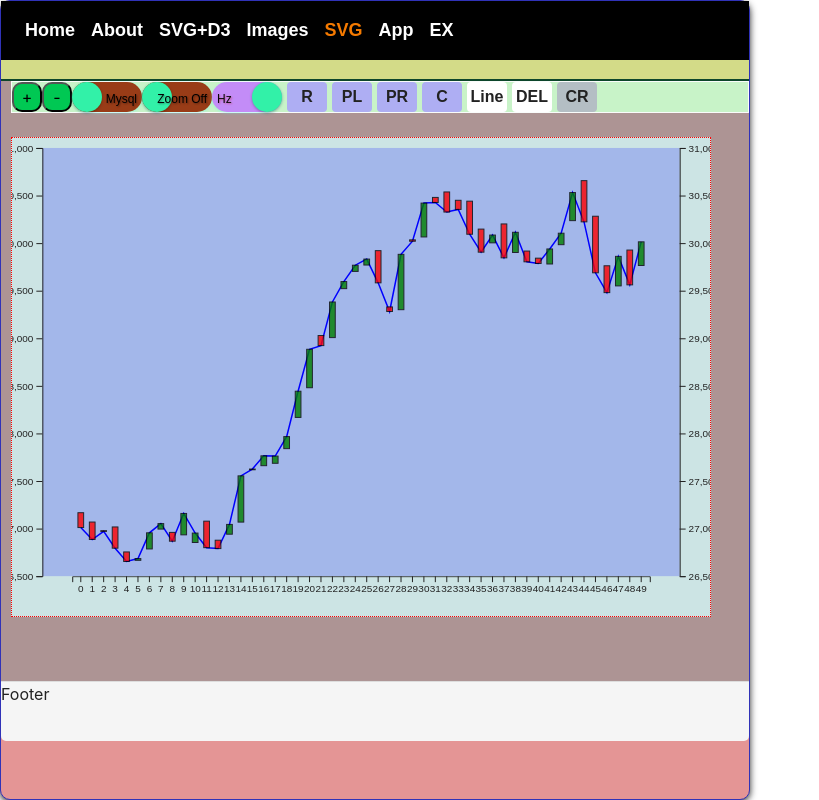
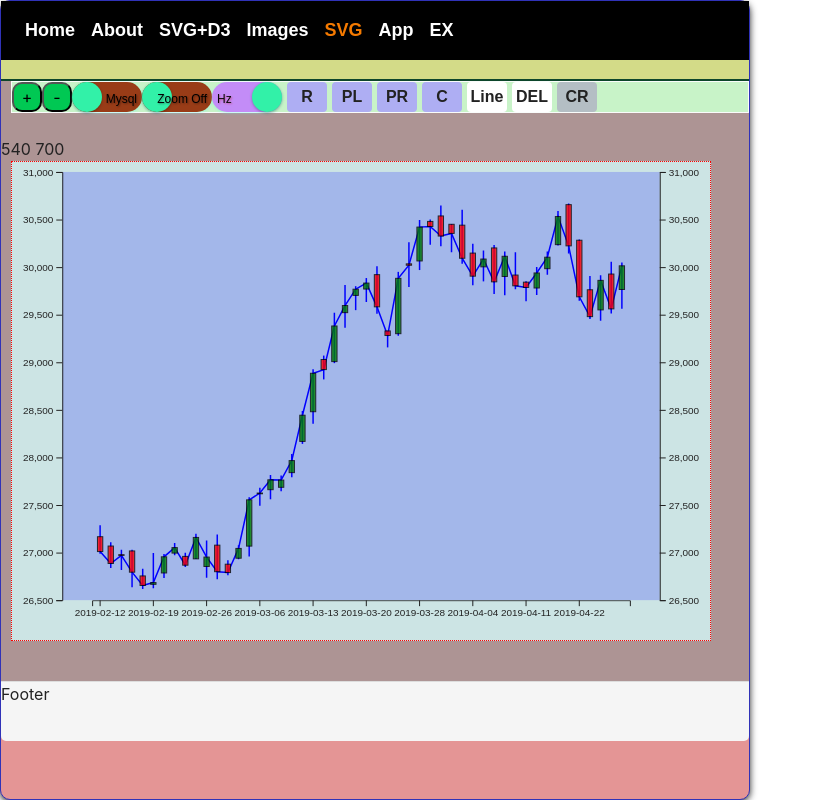
Before and after one commit to anuruddhhit07/baseApp, a React (Create React App) app: page /svgimg in a window 1280 px wide. Shown: the whole page, without its empty margins (0-819 px from the left). Built offline with nearby package versions, Linux system fonts and the light colour scheme; a web font is replaced by a local one.

Commit message:
Update 5 files

```diff
--- a/src/Component/FunctionRed/Axis/Axis.js
+++ b/src/Component/FunctionRed/Axis/Axis.js
@@ -16,12 +16,14 @@ const Axis = (props) => {
 
         if (props.orient=='bottom'){
             var AxisGenerator = d3.axisBottom(props.scale)
-            .tickFormat(
-                (d,i) => {
-                    console.log(d,i);
-                    return i
-                }
-              )
+            //.tickFormat(
+              //  (d,i) => {
+             //       console.log(d,i);
+               //     return i
+              //  }
+            //  )
+              .tickFormat(d3.timeFormat("%Y-%m-%d"))
+              .tickValues(props.scale.domain().filter(function(d,i){ return !(i%5)}));
             // .ticks(20)
             // .tickFormat((date)=>multiFormat(date))
             //var xAxisGrid = d3.axisBottom(props.scale).tickSize(-200).tickFormat('').ticks(10);
--- a/src/Component/FunctionRed/ChartContainer.jsx
+++ b/src/Component/FunctionRed/ChartContainer.jsx
@@ -103,8 +103,8 @@ const [scalebandrange,setscalebandrange]=useState(null)
 
   useEffect(() => {
     setstart(true);
-    setscalebandrange(xScaleband.range())
-  }, [data]);
+  //  setscalebandrange(xScaleband.range())
+  }, [data,width,margin]);
 
   if (start) {
     // console.log(data[1].time);
@@ -229,6 +229,7 @@ console.log(scalebandrange);
         {" "}
         T
       </div>
+      <div> {widthchart}  {width} </div>
 
       <ZoomCanvas
         data={data}
--- a/src/Component/FunctionRed/Controller/Controller.js
+++ b/src/Component/FunctionRed/Controller/Controller.js
@@ -47,7 +47,7 @@ const useController = ({ data, width, height,margin,currentGlobalZoomState }) =>
 
   const xScaleband = useMemo(
     () => d3.scaleBand().domain(data.map(d => d.time)).range([margin.padding_left, width+margin.padding_left]).padding(.5),
-    [xMin, xMax, width,currentGlobalZoomState]
+    [xMin, xMax, width,currentGlobalZoomState,width,height,margin]
      );
 
 
--- a/src/Component/FunctionRed/Reducer/dimsion_red.js
+++ b/src/Component/FunctionRed/Reducer/dimsion_red.js
@@ -11,8 +11,8 @@ import {
   const heightmain=480
   const top=10
   const bottom=40
-  const left=30
-  const right=30
+  const left=50
+  const right=50
   const padding_left=30
   const padding_right=30
 
@@ -42,7 +42,7 @@ import {
         ...state,
         width: state.width + action.payload?.width_inc,
         height: state.height + action.payload?.height_inc,
-        widthchart:state.width + action.payload?.width_inc-state.margin.left-state.margin.right,
+        widthchart:state.width + action.payload?.width_inc-state.margin.left-state.margin.right-state.margin.padding_left-state.margin.padding_right,
         heightchart:state.height + action.payload?.height_inc-state.margin.bottom-state.margin.top
       };
 
--- a/src/Component/FunctionRed/Shape/Candlestick.jsx
+++ b/src/Component/FunctionRed/Shape/Candlestick.jsx
@@ -38,19 +38,19 @@ const CandlestickChart = ({ data,xScale,yScale,xScaleband }) => {
         const svg = d3.select(ref.current)
         svg.selectAll("*").remove()
 
-      // svg
-      //   .selectAll('line')
-      //   .data(data)
-      //   .enter()
-      //   .append('line')
-      //   .attr("clip-path","url(#clipping)")
-      //   .attr('class', 'line')
-      //   .attr('x1', (d) => xScale(d.time))
-      //   // .attr('x1', (d) => xScaleband(d.time))
-      //   .attr('y1', (d) => yScale(d.high))
-      //   // .attr('x2', (d) => xScaleband(d.time))
-      //   .attr('x2', (d) => xScale(d.time))
-      //   .attr('y2', (d) => yScale(d.low))
+      svg
+         .selectAll('line')
+         .data(data)
+         .enter()
+        .append('line')
+         .attr("clip-path","url(#clipping)")
+        .attr('class', 'line')
+         //.attr('x1', (d) => xScale(d.time))
+          .attr('x1', (d) => xScaleband(d.time)+barwidth/2)
+         .attr('y1', (d) => yScale(d.high))
+          .attr('x2', (d) => xScaleband(d.time)+barwidth/2)
+       //  .attr('x2', (d) => xScale(d.time))
+         .attr('y2', (d) => yScale(d.low))
 
 
     svg
```
